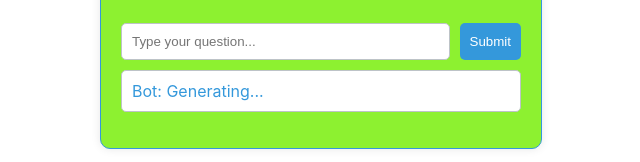
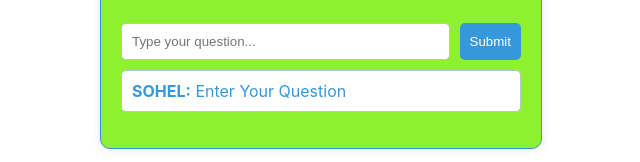
Before and after one commit to soheldatta17/chatbot, a React (Create React App) app: page / in a window 1280 px wide. Shown: the part 175-337 px from the top of the page, without its empty margins (319-959 px from the left). Built offline with nearby package versions, Linux system fonts and the light colour scheme.

Commit message:
Update Chatbot.js

```diff
--- a/src/Chatbot.js
+++ b/src/Chatbot.js
@@ -6,7 +6,7 @@ const Chatbot = ({setChat}) => {
   const [question, setQuestion] = useState('');
   const [botResponse, setBotResponse] = useState('');
   const [load, setLoad] = useState(false);
-
+  const [enter, setEnter] = useState('Enter Your Question')
   const simulateTyping = (text) => {
     let index = 0;
     text = text.replace(/\bGoogle\b/gi, 'Sohel');
@@ -32,6 +32,7 @@ const Chatbot = ({setChat}) => {
 
     try {
       setLoad(false)
+      setEnter('Generating...')
       const requestData = {
         contents: [
           {
@@ -85,7 +86,7 @@ const Chatbot = ({setChat}) => {
           </div>
 
           <div className="response-container">
-            {!load && <p className="loading">Bot: Generating...</p>}
+            {!load && <p className="loading"><b>SOHEL:</b> {enter}</p>}
             {load && <p className="bot-response"><b>SOHEL:</b> {botResponse}</p>}
           </div>
         </div>
```
